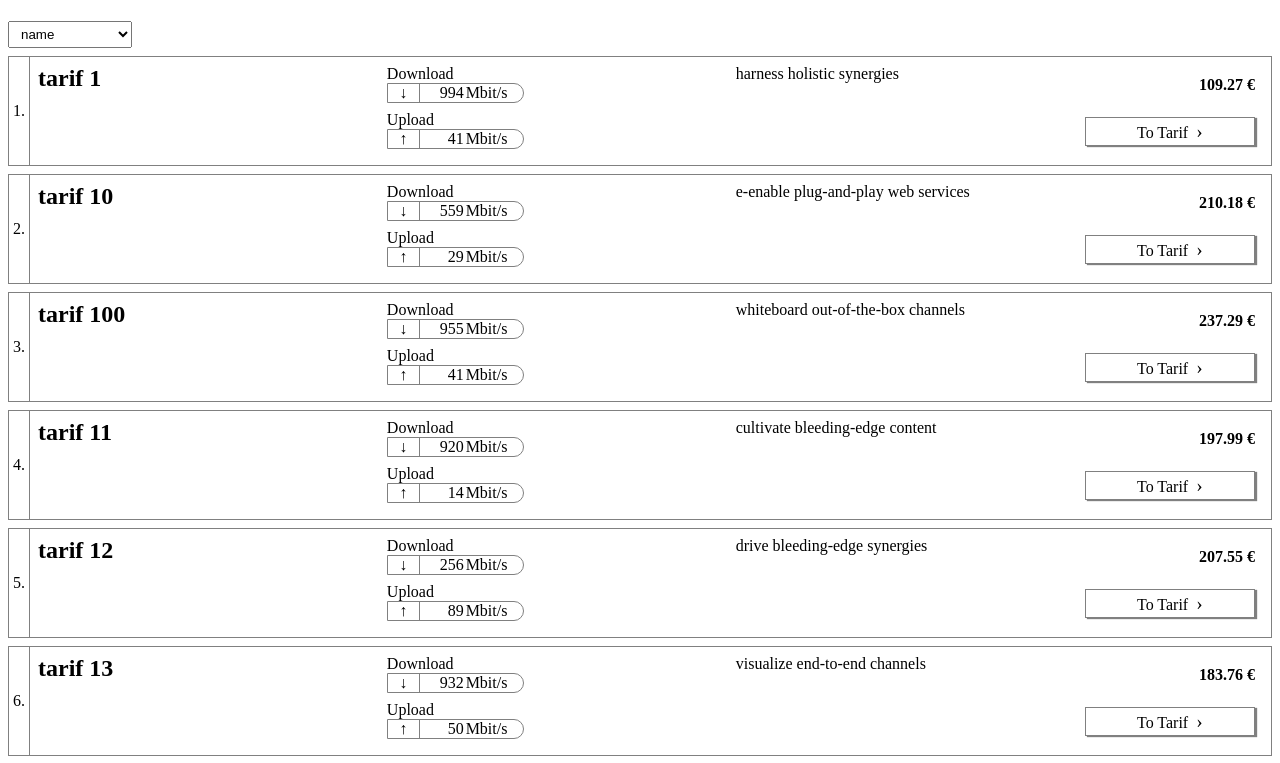
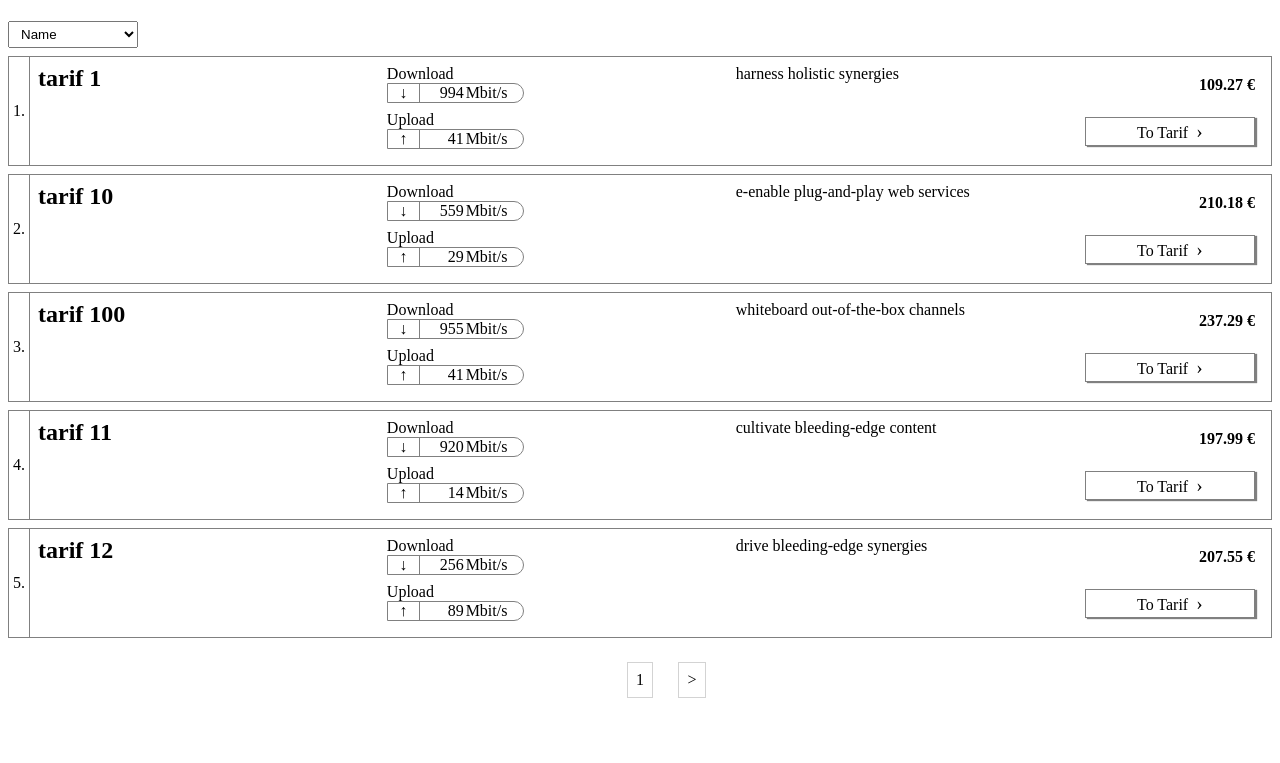
Before and after one commit to yassermzh/verivox-frontend-challenge, an Angular app: page /tarifs in a window 1280 px wide. Shown: the top 763 px of the page. Built offline with nearby package versions, Linux system fonts and the light colour scheme.

Commit message:
add pagination

```diff
--- a/src/app/tarif-list/tarif-list.component.html
+++ b/src/app/tarif-list/tarif-list.component.html
@@ -1,13 +1,32 @@
 <h1 aria-label="List of items"></h1>
 <div class="sort">
   <select [formControl]="sortBy" aria-label="Sort-by menu">
-    <option *ngFor="let key of sortByKeys" [value]="key">
-      {{ key }}
+    <option *ngFor="let by of sortByKeys" [value]="by.key">
+      {{ by.value }}
     </option>
   </select>
 </div>
 <section class="list">
-  <article *ngFor="let tarif of tarifsSorted$ | async; let i = index; trackBy:trackById ">
+  <article
+    *ngFor="
+      let tarif of tarifsSorted$ | async;
+      let i = index;
+      trackBy: trackById
+    "
+  >
     <app-tarif-list-item [tarif]="tarif" [rowNum]="i + 1"></app-tarif-list-item>
   </article>
+  <nav class="pagination" *ngIf="page$ | async; let page">
+    <ul>
+      <li [class.hidden]="page == 1">
+        <a (click)="handlePageChange('prev')" aria-label="Previous page"> < </a>
+      </li>
+      <li>
+        <a aria-label="current page"> {{ page }}</a>
+      </li>
+      <li>
+        <a (click)="handlePageChange('next')" aria-label="Next page"> > </a>
+      </li>
+    </ul>
+  </nav>
 </section>
--- a/src/app/tarif-list/tarif-list.component.sass
+++ b/src/app/tarif-list/tarif-list.component.sass
@@ -7,3 +7,22 @@
     .list
         display: grid
         row-gap: 8px
+
+    .pagination
+        ul
+            list-style: none
+            padding: 0
+            display: grid
+            grid-template-columns: repeat(auto-fit, minmax(44px, auto))
+            justify-items: center
+            grid-gap: 8px
+            justify-content: center
+
+            li
+                padding: 0.5em
+                border: 1px solid lightgray
+                cursor: pointer
+                &.hidden
+                    visibility: hidden
+                &:hover
+                    background-color: lightgray
--- a/src/app/tarif-list/tarif-list.component.ts
+++ b/src/app/tarif-list/tarif-list.component.ts
@@ -1,50 +1,71 @@
-import { Component, TrackByFunction } from '@angular/core';
+import { Component, OnInit, TrackByFunction } from '@angular/core';
 import { FormControl } from '@angular/forms';
-import { combineLatest, map, Observable, startWith } from 'rxjs';
-import { Tarif, TarifService } from '../tarifs.service';
+import { ActivatedRoute, Router } from '@angular/router';
+import {
+  combineLatest,
+  first,
+  map,
+  Observable,
+  startWith,
+  switchMap,
+} from 'rxjs';
+import { SortByKey, SortByKeys, Tarif, TarifService } from '../tarifs.service';
 
 @Component({
   selector: 'app-tarif-list',
   templateUrl: './tarif-list.component.html',
   styleUrls: ['./tarif-list.component.sass'],
 })
-export class TarifListComponent {
-  sortByKeys = [
-    'name',
-    'price',
-    'downloadRate',
-    'uploadRate',
-  ] as (keyof Tarif)[];
+export class TarifListComponent implements OnInit {
+  sortByKeys = Object.entries(SortByKeys).map(([k, v]) => ({
+    key: k,
+    value: v,
+  }));
+  tarifsSorted$!: Observable<Tarif[]>;
+  sortBy = new FormControl<keyof Tarif>('name');
+  page$!: Observable<number>;
 
-  tarifsSorted$: Observable<Tarif[]>;
-  sortBy = new FormControl<keyof Tarif>('name');
+  constructor(
+    private tarifsService: TarifService,
+    private route: ActivatedRoute,
+    private router: Router
+  ) {}
 
-  constructor(tarifsService: TarifService) {
+  ngOnInit() {
+    this.page$ = this.route.queryParams.pipe(
+      map((params) => Number(params['page'] ?? 1))
+    );
     this.tarifsSorted$ = combineLatest([
-      tarifsService.getAll(),
       this.sortBy.valueChanges.pipe(startWith('name')),
+      this.page$,
     ]).pipe(
-      map(([tarifs, value]) => {
-        const sortBy = value as keyof Tarif;
-        switch (sortBy) {
-          case 'name':
-            return tarifs.sort((tarif1, tarif2) =>
-              tarif1.name.localeCompare(tarif2.name)
-            );
-          case 'price':
-          case 'downloadRate':
-          case 'uploadRate':
-            return tarifs.sort(
-              (tarif1, tarif2) => tarif1[sortBy] - tarif2[sortBy]
-            );
-          default:
-            return tarifs;
-        }
+      switchMap(([_sortBy, page]) => {
+        return this.tarifsService.getAll({
+          page,
+          sortBy: _sortBy as SortByKey,
+        });
       })
     );
   }
 
   trackById: TrackByFunction<Tarif> = (_index, item) => {
-    return item.id
+    return item.id;
+  };
+
+  handlePageChange(action: 'next' | 'prev') {
+    this.page$.pipe(first()).subscribe((page) => {
+      let to: number;
+
+      if (action === 'next') {
+        to = page + 1;
+        // maybe not forever!
+      } else if (action === 'prev') {
+        to = Math.max(1, page - 1);
+      } else {
+        to = action;
+      }
+
+      this.router.navigate([], { queryParams: { page: to } });
+    });
   }
 }
--- a/src/app/tarifs.service.ts
+++ b/src/app/tarifs.service.ts
@@ -1,6 +1,6 @@
 import { Injectable } from '@angular/core';
 import { of } from 'rxjs';
-import {MockedTarifs} from './mock-data'
+import { MockedTarifs } from './mock-data';
 
 export type Tarif = {
   id: string;
@@ -11,14 +11,42 @@ export type Tarif = {
   price: number;
 };
 
+export const SortByKeys = {
+  empty: '-',
+  name: 'Name',
+  price: 'Price',
+  downloadRate: 'Download Rate',
+  uploadRate: 'Upload Rate',
+}; //satisfies Partial<Record<'empty' | keyof Tarif, string>>;
+// above requires TS 4.9! Not supported by angular yet!
+export type SortByKey = keyof typeof SortByKeys;
+
+const PAGE_SIZE = 5;
+
 @Injectable({
   providedIn: 'root',
 })
 export class TarifService {
   private tarifs: Tarif[] = MockedTarifs;
 
-  getAll() {
-    return of(this.tarifs);
+  getAll({ page = 1, sortBy = 'name' }: { page: number; sortBy: SortByKey }) {
+    const from = (page - 1) * PAGE_SIZE;
+    const sortedList = [...this.tarifs];
+    switch (sortBy) {
+      case 'name':
+        sortedList.sort((tarif1, tarif2) =>
+          tarif1.name.localeCompare(tarif2.name)
+        );
+        break;
+      case 'price':
+      case 'downloadRate':
+      case 'uploadRate':
+        sortedList.sort((tarif1, tarif2) => tarif1[sortBy] - tarif2[sortBy]);
+        break;
+      default:
+      // back to original order
+    }
+    return of(sortedList.slice(from, from + PAGE_SIZE));
   }
 
   getById(id: string) {
```
